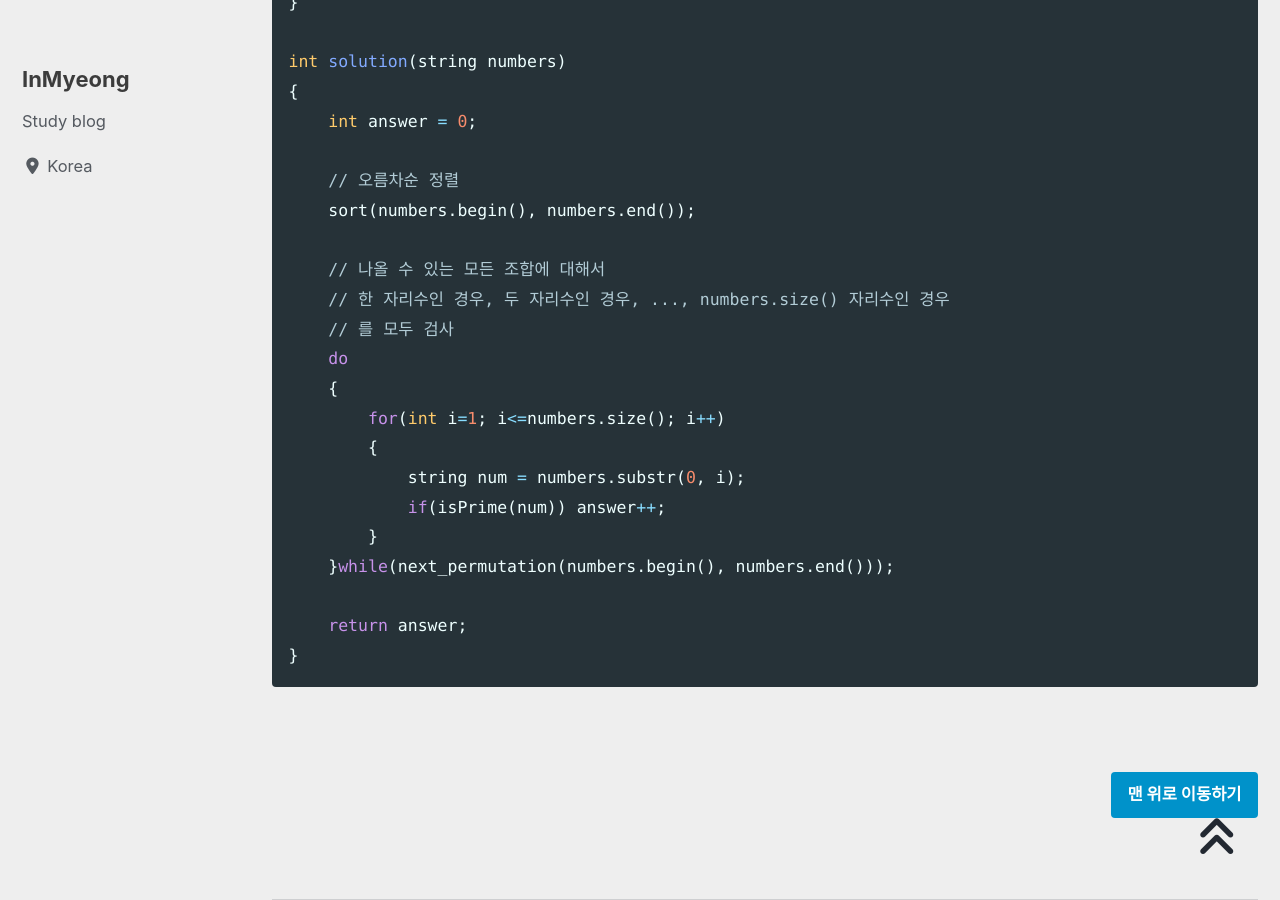
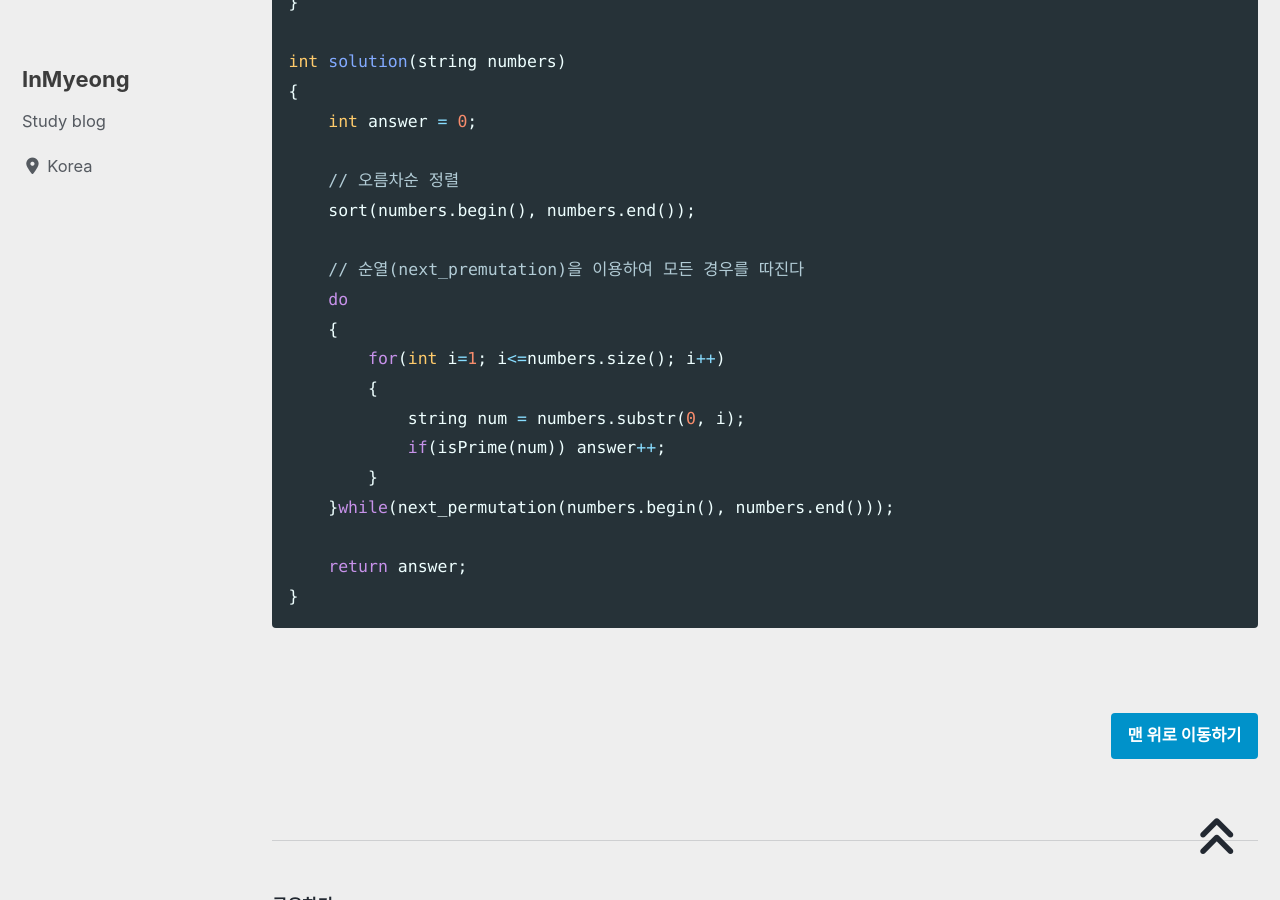
Before and after one commit to devMyeong/devMyeong.github.io, a Jekyll site: the page built from _posts/codingTest/2022-07-06-프로그래머스.md, in a window 1280 px wide and 900 px high, scrolled down 28732 px. Built offline with Jekyll 4.4.1, drawn with Linux system fonts in a browser that asks for light colours; cached includes are drawn as plain includes; nearby versions of some CDN libraries; some web fonts are replaced; comment, search, counter and statistics services are not loaded.

Commit message:
Chore: 프로그래머스 알고리즘 주석 수정

```diff
--- a/_posts/codingTest/2022-07-06-프로그래머스.md
+++ b/_posts/codingTest/2022-07-06-프로그래머스.md
@@ -844,9 +844,7 @@ int solution(string numbers)
     // 오름차순 정렬
     sort(numbers.begin(), numbers.end());
 
-    // 나올 수 있는 모든 조합에 대해서
-    // 한 자리수인 경우, 두 자리수인 경우, ..., numbers.size() 자리수인 경우
-    // 를 모두 검사
+    // 순열(next_premutation)을 이용하여 모든 경우를 따진다
     do
     {
         for(int i=1; i<=numbers.size(); i++)
```
